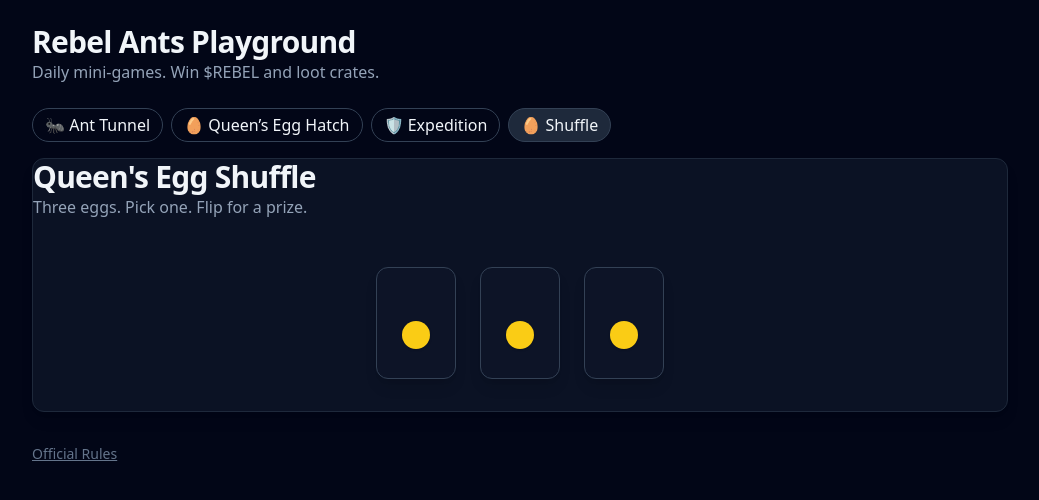
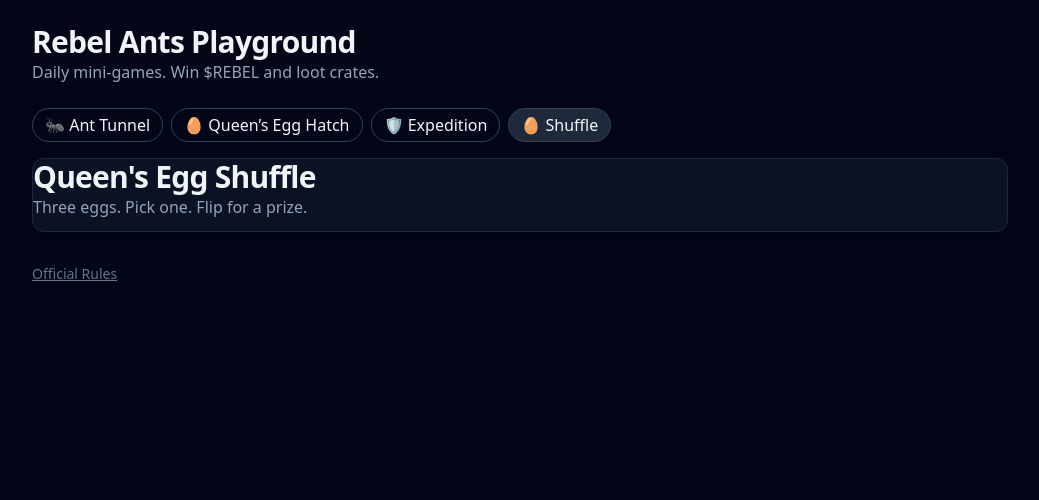
Before and after one commit to D1stknight/rebelants-playground, a Next.js app: page / in a window 1280 px wide. Both pictures are taken after a click on the button "🥚 Shuffle". Shown: the top 500 px of the page, without its empty margins (120-1159 px from the left). Built offline with nearby package versions, Linux system fonts and the light colour scheme.

Commit message:
Update Shuffle.tsx

```diff
--- a/components/Shuffle.tsx
+++ b/components/Shuffle.tsx
@@ -1,70 +1,46 @@
-import React, { useState } from 'react';
-import PrizeModal from './PrizeModal';
+import React, { useState } from 'react'
+import PrizeModal from './PrizeModal'
 
-const crateImg: Record<'common'|'rare'|'ultra', string> = {
-  common: '/crates/common.png',
-  rare: '/crates/rare.png',
-  ultra: '/crates/ultra.png',
-};
+type Result = { ok:boolean; prizeLabel?:string; rarity?: 'common'|'rare'|'ultra'|null }
+
+function EggCard({ index, onPick }:{ index:number; onPick:(i:number)=>void }) {
+  return (
+    <button onClick={() => onPick(index)} className="egg-card group">
+      <div className="egg group-hover:wobble" aria-hidden />
+    </button>
+  )
+}
 
 export default function Shuffle() {
-  const [busy, setBusy] = useState(false);
-  const [modal, setModal] = useState<{open:boolean; label:string; sub?:string; rarity?:'common'|'rare'|'ultra'}>({open:false, label:''});
-  const [pick, setPick] = useState<number | null>(null);
+  const [busy, setBusy] = useState(false)
+  const [modal, setModal] = useState({ open:false, label:'', sub:'' })
 
-  async function choose(i: number) {
-    if (busy) return;
-    setBusy(true);
-    setPick(i);
+  async function pick(i:number) {
+    if (busy) return
+    setBusy(true)
     try {
-      const res = await fetch('/api/spin', { method:'POST' }).then(r => r.json());
-      const p = res.prize as { type:'crate'|'none'; label:string; rarity?:'common'|'rare'|'ultra' };
-      if (p.type === 'crate') {
-        setModal({ open:true, label:p.label, sub:p.rarity?.toUpperCase(), rarity:p.rarity });
+      const res = await fetch('/api/spin', { method:'POST' })
+      const data:Result = await res.json()
+      if (data.ok) {
+        setModal({ open:true, label: data.prizeLabel ?? 'You found something!', sub: data.rarity ? `Rarity: ${data.rarity}` : '' })
       } else {
-        setModal({ open:true, label:'Nothing this time' });
+        setModal({ open:true, label:'Nothing this time', sub:'Try again soon.' })
       }
     } finally {
-      setBusy(false);
-      setTimeout(() => setPick(null), 600);
+      setBusy(false)
     }
   }
 
   return (
-    <section className="ant-card relative overflow-hidden">
-      <header className="mb-4">
-        <h2 className="title">Queen&apos;s Egg Shuffle</h2>
-        <p className="subtitle">Three eggs. Pick one. Flip for a prize.</p>
-      </header>
+    <section className="ant-card">
+      <h2 className="title">Queen&apos;s Egg Shuffle</h2>
+      <p className="subtitle mb-3">Three eggs. Pick one. Flip for a prize.</p>
 
-      <div className="flex items-center justify-center gap-6 py-8">
-        {[0,1,2].map(i => (
-          <button
-            key={i}
-            disabled={busy}
-            onClick={() => choose(i)}
-            className={`w-20 h-28 rounded-xl bg-slate-900/60 border border-slate-700 shadow-lg transition
-                        ${pick === i ? 'animate-wobble scale-105' : 'hover:scale-[1.03]'}`}
-          >
-            <div className="mx-auto mt-6 w-7 h-7 rounded-full bg-yellow-400 shadow" />
-          </button>
-        ))}
+      <div className="flex gap-6">
+        {[0,1,2].map(i => <EggCard key={i} index={i} onPick={pick} />)}
       </div>
 
-      <PrizeModal
-        open={modal.open}
-        onClose={() => setModal({ ...modal, open:false })}
-        label={modal.label}
-        sub={modal.sub}
-      >
-        {modal.rarity ? (
-          <img
-            src={crateImg[modal.rarity]}
-            alt={modal.rarity}
-            className="mx-auto mt-4 w-28"
-          />
-        ) : null}
-      </PrizeModal>
+      <PrizeModal open={modal.open} onClose={() => setModal(m => ({...m, open:false}))} label={modal.label} sub={modal.sub} />
     </section>
-  );
+  )
 }
```
